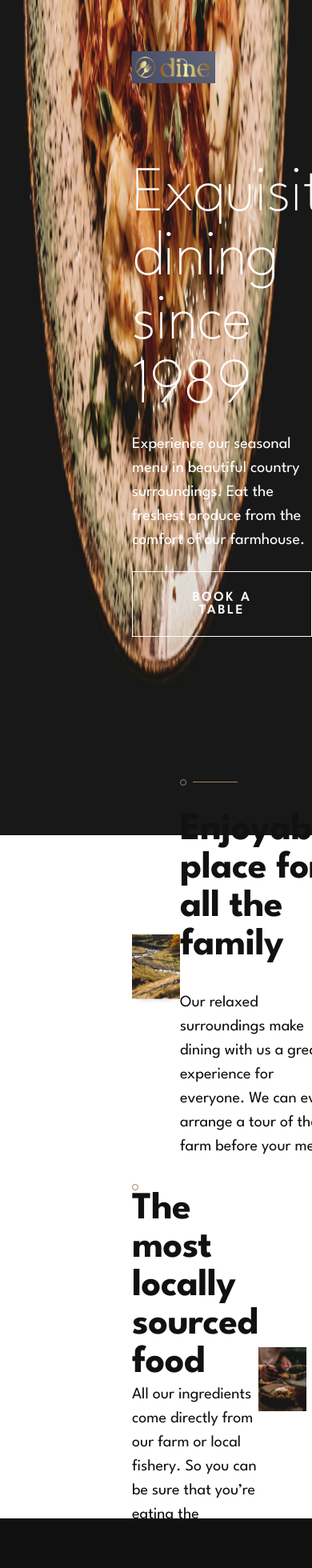
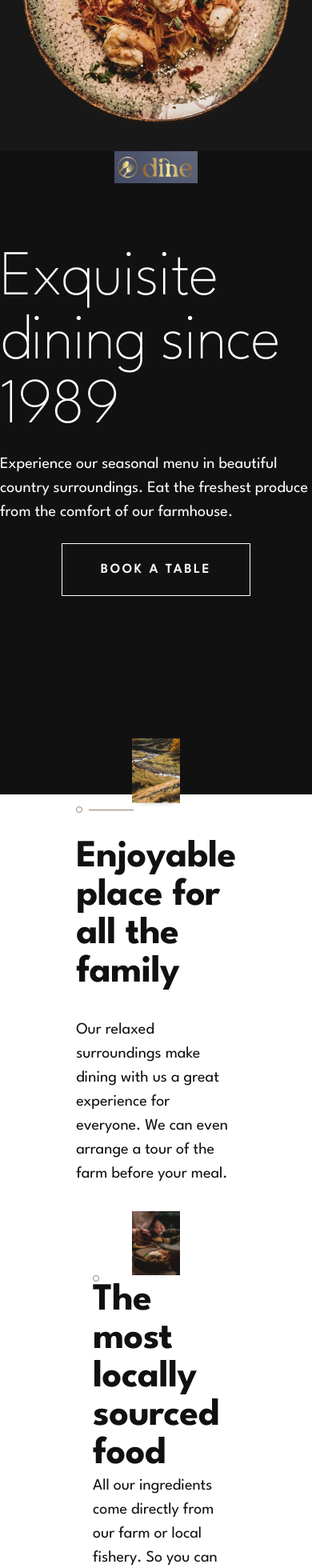
Before and after one commit to anritsetskhla10/dine-restaurant-website, a React (Vite) app: page / in a window 390 px wide. Shown: the top 1960 px of the page at 80% size. Built offline with nearby package versions, Linux system fonts and the light colour scheme; the HTML template or start-up script is replaced by a standard one.

Commit message:
change home page responsive style

```diff
--- a/src/view/Home.tsx
+++ b/src/view/Home.tsx
@@ -19,7 +19,7 @@ function Home() {
   useEffect(() => {
     const handleResize = () => {
       const windowWidth = window.innerWidth;
-      if (windowWidth <= 1220) {
+      if (windowWidth <= 1280) {
         setBgImage(BGFirstTablet);
       } else {
         setBgImage(BGFirst);
@@ -40,9 +40,10 @@ function Home() {
 
   return (
     <div>
-      <div className='bg-[#111111] pt-16 pl-[165px] pb-[248px] relative'>
-        <img src={Logo} alt="logo" className='w-[104px] h-10 relative z-50' />
-        <div className='mt-[100px] relative z-20'>
+      <div className='bg-[#111111] pt-16 pl-[165px] pb-[248px] relative
+      max-xl:flex max-xl:flex-col max-xl:pl-0 max-xl:pt-0'>
+        <div className=' relative z-20 max-xl:order-2 max-xl:flex max-xl:flex-col max-xl:items-center'>
+        <img src={Logo} alt="logo" className='w-[104px] mb-20 h-10 relative z-50 ' />
           <h1 className='max-w-[507px] text-[80px] font-thin mb-4 text-[#ffffff] leading-[1] tracking-[-1px] z-20'>
             Exquisite dining since 1989
           </h1>
@@ -51,10 +52,11 @@ function Home() {
           </p>
           <Button dark={true} onClick={handleBookingClick}>BOOK A TABLE</Button>
         </div>
-        <img src={bgImage} alt="bg image" className='h-full absolute right-0 top-0 z-0  max-xl:w-full'/>
+        <img src={bgImage} alt="bg image" className='h-full absolute right-0 top-0 z-0 max-xl:relative  max-xl:w-full max-xl:order-1'/>
       </div>
 
-      <div className='flex justify-between items-center mt-[-70px] px-[165px] relative z-30'>
+      <div className='flex justify-between items-center mt-[-70px] px-[165px] relative z-30
+      max-xl:flex-col'>
         <img src={SecondImg} alt="second image"  />
         <div className='flex flex-col gap-8'>
           <div className='flex items-center gap-2'>
@@ -66,16 +68,16 @@ function Home() {
         </div>
       </div>
 
-      <div className='flex justify-between items-center mt-8 mb-[-70px] px-[165px] relative z-30'>
-        <div>
-        <div className='flex items-center gap-2'>
+      <div className='flex justify-between items-center mt-8 mb-[-70px] px-[165px] relative z-30 max-xl:flex-col'>
+        <div className='max-xl:order-2'>
+        <div className='flex items-center gap-2 '>
             <div className='w-2 h-2 rounded-[50%] border border-primary-Beaver'></div>
             <div className='max-w-14 h-[1px] bg-primary-Beaver'/>
           </div>
           <h3 className='max-w-[445px] text-[48px] font-bold text-[#111111] leading-[1] tracking-[-0.5px]'>The most locally sourced food</h3>
           <p className='max-w-[445px] text-[20px] font-normal  text-[#111111] leading-[1.5] '>All our ingredients come directly from our farm or local fishery. So you can be sure that you’re eating the freshest, most sustainable food.</p>
         </div>
-        <img src={ThirdImg} alt="third img" />
+        <img src={ThirdImg} alt="third img" className='max-xl:order-1'/>
       </div>
 
       <div className='flex justify-between  pt-[200px] pb-[128px] px-[165px] bg-primary-CodGray'>
```
